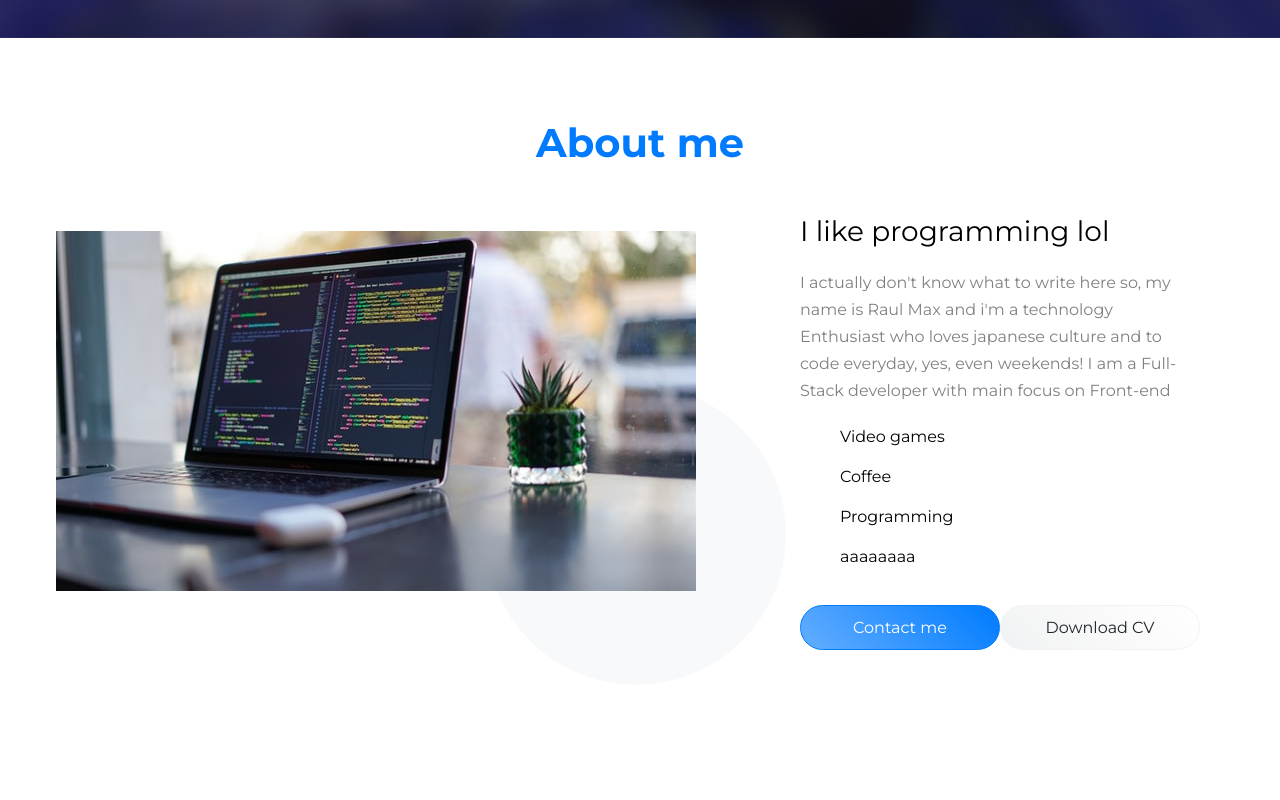
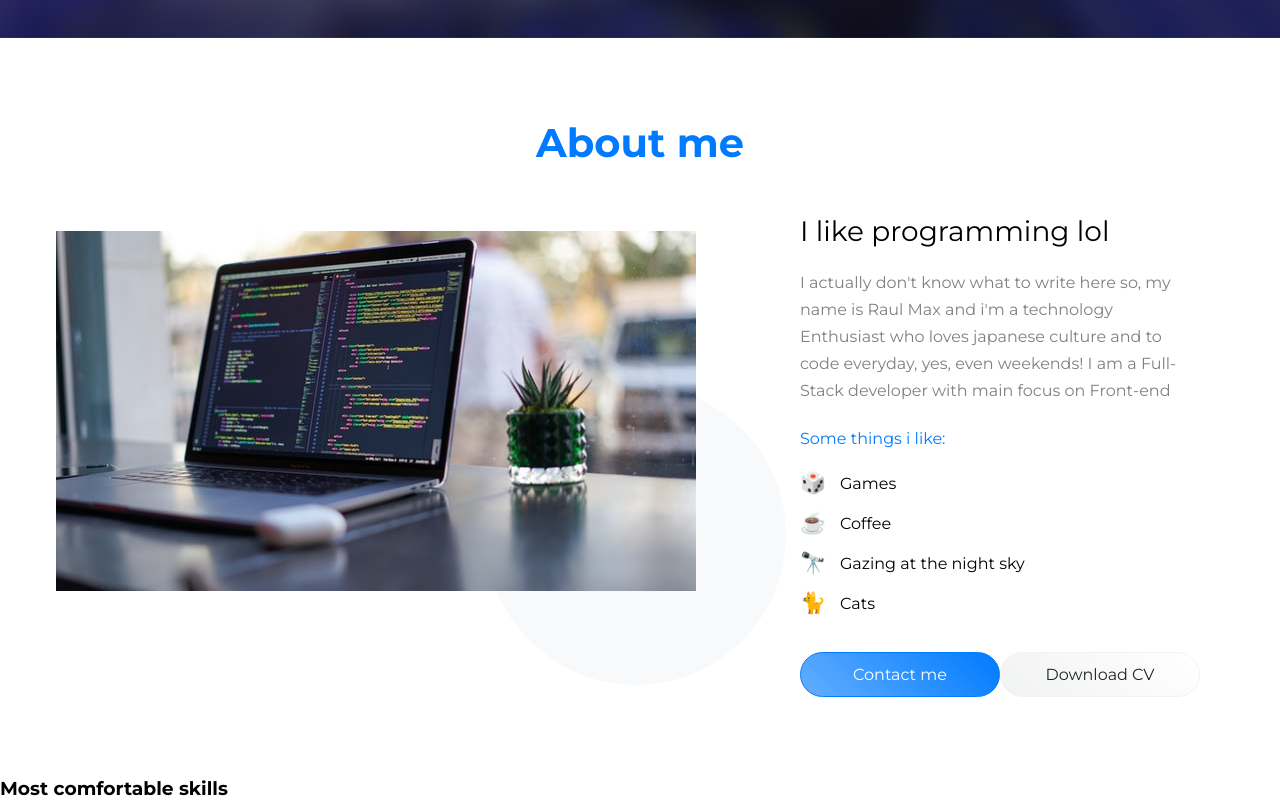
Before and after one commit to raulmax319/my-website, a Next.js app: page / in a window 1280 px wide. Shown: the part 762-1562 px from the top of the page. Before the commit the page ends 1492 px from the top, so only its background shows below. Built offline with nearby package versions, Linux system fonts and the light colour scheme.

Commit message:
li icons fix/ skills

```diff
--- a/src/assets/data/data.tsx
+++ b/src/assets/data/data.tsx
@@ -32,20 +32,20 @@ export default {
   ],
   thingsList: [
     {
-      text: 'Video games',
-      icon: '🎮',
+      text: 'Games',
+      icon: "'🎲'",
     },
     {
       text: 'Coffee',
-      icon: '☕',
+      icon: "'☕'",
     },
     {
-      text: 'Programming',
-      icon: '⌨',
+      text: 'Gazing at the night sky',
+      icon: "'🔭'",
     },
     {
-      text: 'aaaaaaaa',
-      icon: '⌨',
+      text: 'Cats',
+      icon: "'🐈'",
     },
   ],
   aboutMe: 'About Me',
--- a/src/components/BackToTopBtn/BackToTopBtn.styled.tsx
+++ b/src/components/BackToTopBtn/BackToTopBtn.styled.tsx
@@ -28,7 +28,7 @@ export const SquareBtn = styled(Link)<TransientProp>`
   background-color: #212529;
   z-index: 9999;
   display: visible;
-  transition: left 400ms ease-in;
+  transition: left 400ms ease-in-out;
 
   @media (max-width: 768px), (max-width: 1280px) {
     ${({ $isvisible }) =>
--- a/src/pages/_app.tsx
+++ b/src/pages/_app.tsx
@@ -1,3 +1,20 @@
+import { useRouter } from 'next/router';
+import React, { useEffect, useState } from 'react';
+
 export default function MyApp({ Component, pageProps }) {
-  return <Component {...pageProps} />;
+  const router = useRouter();
+  const [pageLoading, setPageLoading] = useState(false);
+
+  useEffect(() => {
+    const handleStart = () => setPageLoading(true);
+    const handleComplete = () => setPageLoading(false);
+
+    router.events.on('routerChangeStart', handleStart);
+    router.events.on('routerChangeComplete', handleComplete);
+    router.events.on('routerChangeError', handleComplete);
+  }, [router]);
+
+  return (
+    <>{pageLoading ? <div>Loading...</div> : <Component {...pageProps} />}</>
+  );
 }
--- a/src/pages/index.tsx
+++ b/src/pages/index.tsx
@@ -2,7 +2,7 @@ import React from 'react';
 
 import { GlobalStyles, Container } from '../styles';
 import { BackToTopBtn, Navbar } from '../components';
-import { HomeSection, AboutSection } from '../sections';
+import { HomeSection, AboutSection, SkillsSection } from '../sections';
 
 import data from '../assets/data/data';
 
@@ -17,6 +17,7 @@ export default function Home() {
         <Navbar />
         <HomeSection socialLinks={socialLinks} />
         <AboutSection cvLink={cvLink} list={thingsList} />
+        <SkillsSection />
       </Container>
     </>
   );
--- a/src/sections/About/AboutSection.styled.tsx
+++ b/src/sections/About/AboutSection.styled.tsx
@@ -65,14 +65,14 @@ export const H3 = styled.h3`
   line-height: 1.2;
 `;
 
-export const P = styled.p`
+export const P = styled('p')<{ blue?: boolean }>`
   margin-top: 1.25rem;
   margin-bottom: 1.25rem;
   text-align: left;
   font-weight: 400;
   font-size: 1rem;
   line-height: 1.7;
-  color: gray;
+  color: ${({ blue }) => (blue ? '#007bff' : 'gray')};
 `;
 
 export const List = styled.ul`
@@ -93,7 +93,7 @@ export const ListItem = styled('li')<{ icon: string }>`
   &::before {
     left: 0;
     font-size: 1.3rem;
-    content: ${({ icon }) => String(icon) ?? '☕'};
+    content: ${({ icon }) => icon};
     color: #71bc42;
     top: -0.3rem;
     position: absolute;
--- a/src/sections/About/AboutSection.tsx
+++ b/src/sections/About/AboutSection.tsx
@@ -49,9 +49,12 @@ export function AboutSection({ cvLink, list }: IProps) {
                     culture and to code everyday, yes, even weekends! I am a
                     Full-Stack developer with main focus on Front-end
                   </P>
+                  <P blue>Some things i like:</P>
                   <List>
                     {list.map(element => (
-                      <Item icon={element.icon}>{element.text}</Item>
+                      <Fade bottom cascade duration={500}>
+                        <Item icon={element.icon}>{element.text}</Item>
+                      </Fade>
                     ))}
                   </List>
                   <div
@@ -61,10 +64,12 @@ export function AboutSection({ cvLink, list }: IProps) {
                       justifyContent: 'space-evenly',
                     }}
                   >
-                    <Button href="mailto:raulmax319@gmail.com" primary>
-                      Contact me
-                    </Button>
-                    <Button href={cvLink}>Download CV</Button>
+                    <Fade right cascade duration={300}>
+                      <Button href="mailto:raulmax319@gmail.com" primary>
+                        Contact me
+                      </Button>
+                      <Button href={cvLink}>Download CV</Button>
+                    </Fade>
                   </div>
                 </Reveal>
               </Content>
--- /dev/null
+++ b/src/sections/Skills/SkillsSection.styled.tsx
@@ -0,0 +1,3 @@
+import styled from 'styled-components';
+
+export const Skills = styled.section``;
--- /dev/null
+++ b/src/sections/Skills/SkillsSection.tsx
@@ -0,0 +1,10 @@
+import React from 'react';
+import { Skills } from './SkillsSection.styled';
+
+export function SkillsSection() {
+  return (
+    <Skills className="skills">
+      <h3>Most comfortable skills</h3>
+    </Skills>
+  );
+}
--- a/src/sections/index.tsx
+++ b/src/sections/index.tsx
@@ -1,4 +1,5 @@
 import { HomeSection } from './Home/HomeSection';
 import { AboutSection } from './About/AboutSection';
+import { SkillsSection } from './Skills/SkillsSection';
 
-export { HomeSection, AboutSection };
+export { HomeSection, AboutSection, SkillsSection };
```
